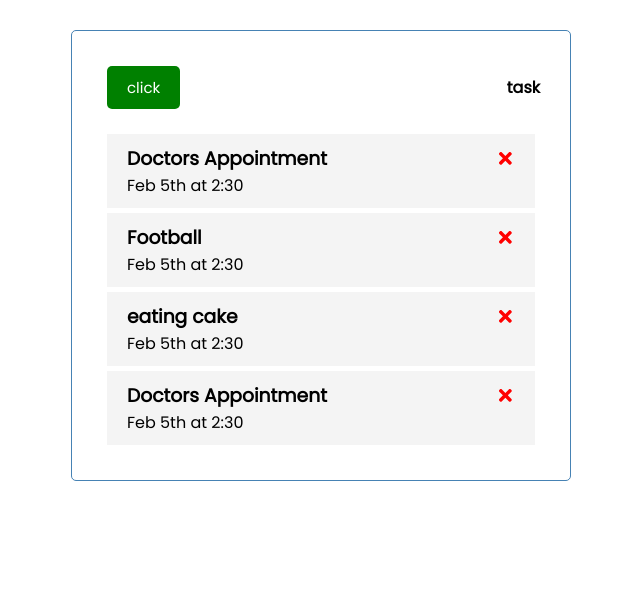
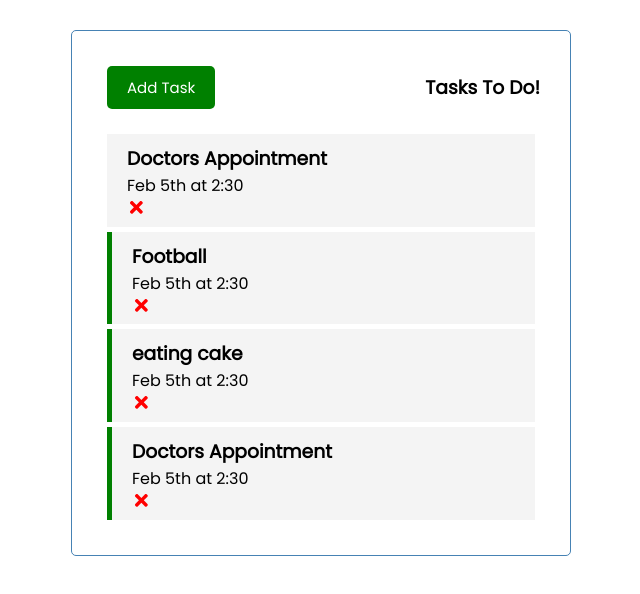
Before and after one commit to EliGertz94/task-tracker, a React (Create React App) app: page / in a window 1280 px wide. Shown: the top 594 px of the page, without its empty margins (319-959 px from the left). Built offline with nearby package versions, Linux system fonts and the light colour scheme.

Commit message:
update of form and button form the form to appear and diappear

```diff
--- a/package.json
+++ b/package.json
@@ -3,6 +3,7 @@
   "version": "0.1.0",
   "private": true,
   "dependencies": {
+    "npm": "^8.5.5",
     "react": "^18.1.0",
     "react-dom": "^18.1.0",
     "react-icons": "^4.4.0",
--- a/src/App.css
+++ b/src/App.css
@@ -3,7 +3,7 @@
 }
 
 .App-logo {
-  animation: App-logo-spin infinite 1500ms linear;
+  animation: App-logo-spin infinite 341500ms linear;
   height: 90px;
 }
 
--- a/src/App.js
+++ b/src/App.js
@@ -1,53 +1,72 @@
-
-import React from 'react';
-import Header from './components/Header';
-import Tasks from './components/Tasks';
-import "./App.css"
-import { useState } from 'react'
-
+import React from "react";
+import Header from "./components/Header";
+import Tasks from "./components/Tasks";
+import "./App.css";
+import { useState } from "react";
+import AddTask from "./components/AddTask";
 
 const App = () => {
+  const [showForm, setShowForm] = useState(false);
   const [tasks, setTasksList] = useState([
-
     {
       id: 1,
-      text: 'Doctors Appointment',
+      text: "Doctors Appointment",
       day: "Feb 5th at 2:30",
-      reminder: true,
+      reminder: false,
     },
     {
       id: 2,
-      text: 'Football',
+      text: "Football",
       day: "Feb 5th at 2:30",
       reminder: true,
     },
     {
       id: 3,
-      text: 'eating cake',
+      text: "eating cake",
       day: "Feb 5th at 2:30",
       reminder: true,
-    }, {
+    },
+    {
       id: 4,
-      text: 'Doctors Appointment',
+      text: "Doctors Appointment",
       day: "Feb 5th at 2:30",
       reminder: true,
-    },]
-  )
+    },
+  ]);
 
   //delete task
-  const deleteTask = () => {
+  const deleteTask = (id) => {
+    setTasksList(tasks.filter((task) => task.id !== id));
+  };
 
-    console.log("id")
+  //toToggele
+  const toggelReminder = (id) => {
+    console.log(id);
+    setTasksList(
+      tasks.map((task) =>
+        task.id === id ? { ...task, reminder: !task.reminder } : task
+      )
+    );
+  };
 
-  }
+  //add Task
+  const addTask = (task) => {
+    const id = Math.floor(Math.random() * 10000) + 1;
+    const newTask = { id, ...task };
+    setTasksList([newTask, ...tasks]);
+  };
 
   return (
-    <div className='container'>
-      <Header />
-      <Tasks tasks={tasks} onDelete={deleteTask} />
+    <div className="container">
+      <Header show={setShowForm} showState={showForm} />
+      {showForm && <AddTask addT={addTask} />}
+      {tasks.length !== 0 ? (
+        <Tasks tasks={tasks} onDelete={deleteTask} onToggle={toggelReminder} />
+      ) : (
+        "No Tasks To Show"
+      )}
     </div>
   );
-
-}
+};
 
 export default App;
--- /dev/null
+++ b/src/components/AddTask.js
@@ -0,0 +1,59 @@
+import React from "react";
+import { useState } from "react";
+
+const AddTask = ({ addT }) => {
+  const [text, setText] = useState("");
+  const [day, setDate] = useState("");
+  const [reminder, setChecked] = useState(false);
+
+  const onSubmit = (e) => {
+    e.preventDefault();
+    if (text.length === 0 || day.length === 0) {
+      alert("please enter missing information ");
+      return
+    }
+
+
+    console.log(day)
+    addT({ text, day, reminder });
+
+    setText("");
+    setDate("");
+    setChecked(false);
+  };
+  return (
+    <form className="add-form" onSubmit={onSubmit}>
+      <div className="form-control">
+        <label>Task :</label>
+        <input
+          type="text"
+          placeholder="Add Task"
+          value={text}
+          onChange={(e) => setText(e.target.value)}
+        />
+      </div>
+
+      <div className="form-control">
+        <label>Date :</label>
+        <input
+          type="date"
+
+          value={day}
+          onChange={(e) => setDate(e.target.value)}
+        />
+      </div>
+      <div className="form-control form-control-check">
+        <label>Reminder :</label>
+        <input
+          type="checkbox"
+          value={reminder}
+          onChange={(e) => setChecked(e.currentTarget.checked)}
+          checked={reminder}
+        />
+      </div>
+      <input type="submit" value="Add Task" className="btn btn-block" />
+    </form>
+  );
+};
+
+export default AddTask;
--- a/src/components/Button.js
+++ b/src/components/Button.js
@@ -8,7 +8,7 @@ const Button = ({text ,onClick,Boolean}) => {
     return (
         <div>
             <button className='btn'  onClick={onClick}
-                style={{ backgroundColor: Boolean ? 'green' : 'red' }}>
+                style={{ backgroundColor: Boolean ? 'red' : 'green' }}>
                 {text} </button>
 
         </div>
--- a/src/components/Header.js
+++ b/src/components/Header.js
@@ -1,36 +1,19 @@
-import React from 'react'
-import { useState } from 'react'
-import Button from './Button'
+import React from "react";
+import Button from "./Button";
 
-const Header = () => {
+const Header = ({ show, showState }) => {
+  return (
+    <header className="header">
+      <Button
+        text={!showState?"Add Task":"close"}
+        Boolean={showState}
+        onClick={() => show(!showState)}
 
+      />
 
-        const [bool, setBool] = useState(true)
+      <h3 style={{alignitems: 'center'}}>Tasks To Do!</h3>
+    </header>
+  );
+};
 
-
-
-
-        const onclick = ()=>{
-           // setTask("new task")
-            if (bool) {
-
-                setBool(false)
-            } else {
-                setBool(true)
-            }
-        }
-
-
-    return (
-
-        <header className='header'>
-            <Button text='click' Boolean={bool} onClick={onclick}/>
-            <h4>task</h4>
-        </header>
-    )
-}
-
-
-
-
-export default Header
+export default Header;
--- a/src/components/Task.js
+++ b/src/components/Task.js
@@ -1,21 +1,31 @@
-import React from 'react'
-import { FaTimes } from 'react-icons/fa'
+import React from "react";
+import { FaTimes } from "react-icons/fa";
+export const Task = ({ task, onDelete, onToggle }) => {
+  return (
+    <div
+      className={`task ${task.reminder && "reminder"}`}
+      onDoubleClick={() => onToggle(task.id)}
+    >
 
-export const Task = ({ task, onDelete }) => {
+      <div onClick={() => onToggle(task.id)}>
+        <h3>{task.text} </h3>
+        <p>{task.day}</p>
+      </div>
+      <h3>
+        {" "}
+        <FaTimes
+          style={{
+            color: "red",
+            cursor: "pointer",
+            display: "flex",
+            alignitems: "center",
+            justifycontent: "space-between",
+          }}
+          onClick={() => onDelete(task.id)}
+        />
+      </h3>
+    </div>
+  );
+};
 
-
-
-  return (
-    <div className='task'>
-
-      <h3>{task.text}
-       <FaTimes style={{ color: 'red', cursor: 'pointer' }}
-       onClick={onDelete}
-       />
-       </h3>
-      <p>{task.day}</p>
-    </div>
-  )
-}
-
-export default Task
+export default Task;
--- a/src/components/Tasks.js
+++ b/src/components/Tasks.js
@@ -3,17 +3,16 @@ import React from 'react';
 import Task from './Task';
 
 
-
-
-
- const Tasks = ({tasks}) => {
+const Tasks = ({ tasks ,onDelete, onToggle }) => {
 
 
     return (
         <div>
             {tasks.map((task) => (
-                <div>
-                    <Task key={task.id} task={task} />
+                <div key={task.id}>
+                    <Task  task={task}
+                     onDelete={onDelete}
+                    onToggle={onToggle}/>
 
                 </div>
             ))}
--- a/src/index.js
+++ b/src/index.js
@@ -1,9 +1,17 @@
+import {StrictMode} from 'react';
+import {createRoot} from 'react-dom/client';
+import App from './App';
+import './index.css'
+
 import React from 'react';
-import ReactDOM from 'react-dom';
-import App from './App';
-import './index.css';
+const rootElement = document.getElementById('root');
+const root = createRoot(rootElement);
 
-ReactDOM.render(
-  <App />,
-  document.getElementById('root')
+// 👇️ if you use TypeScript, add non-null (!) assertion operator
+// const root = createRoot(rootElement!);
+
+root.render(
+  <StrictMode>
+    <App />
+  </StrictMode>,
 );
```
Also changed, not shown: src/components/Container.js (added, +10 -0 lines), 1 other file (tests, documents, lock files or other folders).
